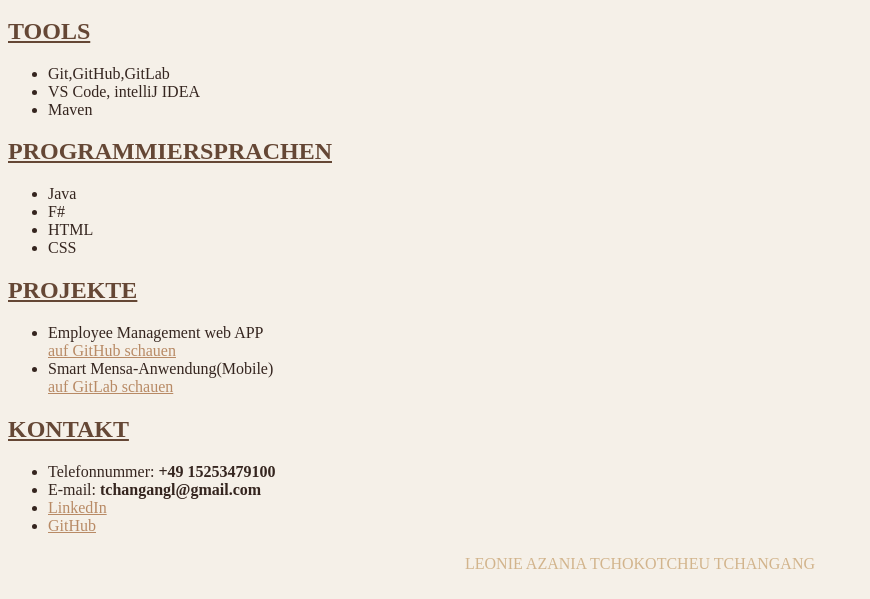
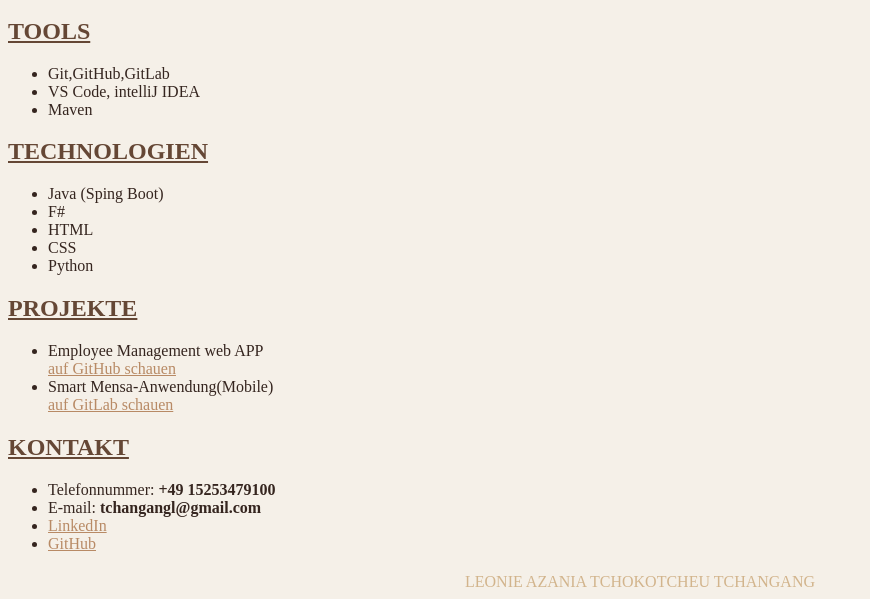
Before and after one commit to azaniaa25/front-End-Learning-, a plain HTML site: page portfolio/index.html in a window 1280 px wide. Shown: the part 1380-1979 px from the top of the page, without its empty margins (0-870 px from the left). Drawn offline with Linux system fonts and the light colour scheme.

Commit message:
TACHE  JOUR  html learning

```diff
--- a/portfolio/index.html
+++ b/portfolio/index.html
@@ -46,12 +46,13 @@
            <li>Maven</li>
 
        </ul>
-        <h2 style="color:#654735"><u>PROGRAMMIERSPRACHEN</u></h2>
+        <h2 style="color:#654735"><u>TECHNOLOGIEN</u></h2>
              <ul>
-               <li>Java</li>
+               <li>Java (Sping Boot)</li>
                <li>F#</li>
                  <li>HTML</li>
                  <li>CSS</li>
+                 <li>Python</li>
              </ul>
              <h2 style="color:#654735"><U>PROJEKTE</U> </h2>
              <ul>
```
